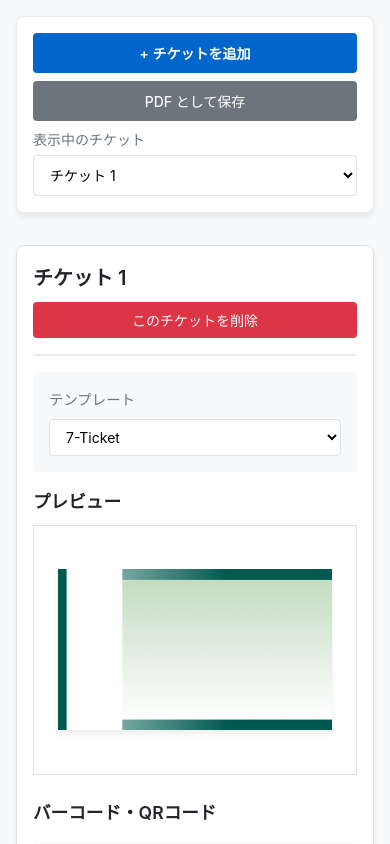
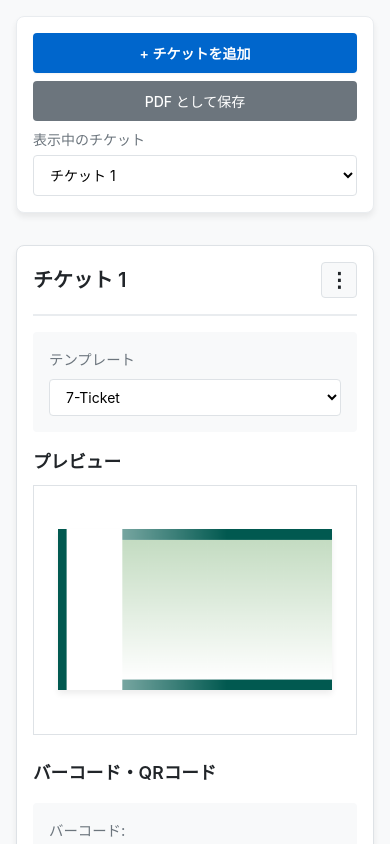
Before and after one commit to Project-Andraste/ticket-keepsake, a React (Vite) app: page / in a window 390 px wide. Shown: the top 844 px of the page. Built offline with nearby package versions, Linux system fonts and the light colour scheme.

Commit message:
:construction::sparkles: WIP: Add import and export functionality

```diff
--- a/src/components/TicketEditor.module.css
+++ b/src/components/TicketEditor.module.css
@@ -26,7 +26,98 @@
 	display: flex;
 	align-items: center;
 	gap: var(--spacing-md);
+	flex: 1;
+	min-width: 0;
+}
+
+.headerRight {
+	display: flex;
+	align-items: center;
+	gap: var(--spacing-sm);
 	flex-wrap: wrap;
+	position: relative;
+}
+
+.menuButton {
+	padding: 0.5rem 0.75rem;
+	background-color: var(--color-bg-secondary);
+	color: var(--color-text-primary);
+	border: 1px solid var(--color-border);
+	border-radius: var(--radius-sm);
+	cursor: pointer;
+	font-size: 20px;
+	font-weight: 700;
+	transition: all var(--transition-base);
+	line-height: 1;
+	width: 36px;
+	height: 36px;
+	display: flex;
+	align-items: center;
+	justify-content: center;
+}
+
+.menuButton:hover {
+	background-color: var(--color-bg-tertiary);
+	border-color: var(--color-primary);
+}
+
+.dropdownMenu {
+	position: absolute;
+	top: 100%;
+	right: 0;
+	margin-top: var(--spacing-xs);
+	background-color: var(--color-bg-primary);
+	border: 1px solid var(--color-border);
+	border-radius: var(--radius-sm);
+	box-shadow: var(--shadow-lg);
+	z-index: 10;
+	min-width: 200px;
+	overflow: hidden;
+}
+
+.menuItem {
+	width: 100%;
+	padding: 0.75rem 1rem;
+	background: none;
+	border: none;
+	text-align: left;
+	cursor: pointer;
+	font-size: 14px;
+	color: var(--color-text-primary);
+	transition: background-color var(--transition-base);
+	display: flex;
+	align-items: center;
+	gap: var(--spacing-sm);
+}
+
+.menuItem:hover {
+	background-color: var(--color-bg-secondary);
+}
+
+.menuItemDanger {
+	width: 100%;
+	padding: 0.75rem 1rem;
+	background: none;
+	border: none;
+	text-align: left;
+	cursor: pointer;
+	font-size: 14px;
+	color: var(--color-danger);
+	transition: background-color var(--transition-base);
+	display: flex;
+	align-items: center;
+	gap: var(--spacing-sm);
+}
+
+.menuItemDanger:hover {
+	background-color: var(--color-danger);
+	color: white;
+}
+
+.menuDivider {
+	height: 1px;
+	background-color: var(--color-border-light);
+	margin: var(--spacing-xs) 0;
 }
 
 .title {
@@ -214,13 +305,18 @@
 		padding: var(--spacing-md);
 	}
 
-	.header {
-		flex-direction: column;
-		align-items: flex-start;
-		gap: var(--spacing-sm);
+	.headerLeft {
+		width: 100%;
 	}
 
-	.headerLeft {
+	.headerRight {
+		flex-direction: row;
+		justify-content: flex-end;
+	}
+
+	.importButton,
+	.exportButton,
+	.deleteButton {
 		width: 100%;
 	}
 
@@ -254,7 +350,8 @@
 		padding: var(--spacing-md);
 	}
 
-	.deleteButton {
-		width: 100%;
+	.menuButton {
+		width: 36px;
+		height: 36px;
 	}
 }
--- a/src/components/TicketEditor.tsx
+++ b/src/components/TicketEditor.tsx
@@ -1,4 +1,4 @@
-import React from 'react';
+import React, { useEffect, useRef, useState } from 'react';
 import type { TemplateInfo, TemplateWithSvg, Ticket, TicketLine } from '../types';
 import { createDefaultLine, createLineFromTemplate } from '../utils/ticketHelpers';
 import { TicketDisplay } from './TicketDisplay';
@@ -15,6 +15,27 @@ interface TicketEditorProps {
 }
 
 export const TicketEditor: React.FC<TicketEditorProps> = ({ ticket, ticketNumber, templates, templatesWithSvg, onUpdate, onDelete }) => {
+	const [menuOpen, setMenuOpen] = useState(false);
+	const menuRef = useRef<HTMLDivElement>(null);
+	const fileInputRef = useRef<HTMLInputElement>(null);
+
+	// メニュー外クリックで閉じる
+	useEffect(() => {
+		const handleClickOutside = (event: MouseEvent) => {
+			if (menuRef.current && !menuRef.current.contains(event.target as Node)) {
+				setMenuOpen(false);
+			}
+		};
+
+		if (menuOpen) {
+			document.addEventListener('mousedown', handleClickOutside);
+		}
+
+		return () => {
+			document.removeEventListener('mousedown', handleClickOutside);
+		};
+	}, [menuOpen]);
+
 	const handleAddLine = () => {
 		const lastLine = ticket.lines[ticket.lines.length - 1];
 		const newLine = lastLine ? createLineFromTemplate(lastLine) : createDefaultLine();
@@ -43,15 +64,84 @@ export const TicketEditor: React.FC<TicketEditorProps> = ({ ticket, ticketNumber
 		onUpdate({ ...ticket, qrcode: value });
 	};
 
+	const handleExport = () => {
+		const ticketData = {
+			templateType: ticket.templateType,
+			lines: ticket.lines,
+			barcode: ticket.barcode,
+			qrcode: ticket.qrcode,
+		};
+		const json = JSON.stringify(ticketData, null, 2);
+		const blob = new Blob([json], { type: 'application/json' });
+		const url = URL.createObjectURL(blob);
+		const a = document.createElement('a');
+		a.href = url;
+		a.download = `ticket-${ticketNumber}.json`;
+		a.click();
+		URL.revokeObjectURL(url);
+		setMenuOpen(false);
+	};
+
+	const handleImport = (event: React.ChangeEvent<HTMLInputElement>) => {
+		const file = event.target.files?.[0];
+		if (!file) return;
+
+		const reader = new FileReader();
+		reader.onload = (e) => {
+			try {
+				const json = e.target?.result as string;
+				const ticketData = JSON.parse(json);
+
+				// 既存のIDを保持しつつ、インポートしたデータで更新
+				onUpdate({
+					...ticket,
+					templateType: ticketData.templateType || ticket.templateType,
+					lines: ticketData.lines || ticket.lines,
+					barcode: ticketData.barcode,
+					qrcode: ticketData.qrcode,
+				});
+				setMenuOpen(false);
+			} catch (error) {
+				console.error('インポートエラー:', error);
+				alert('チケットデータの読み込みに失敗しました');
+			}
+		};
+		reader.readAsText(file);
+		// ファイル入力をリセット（同じファイルを再度選択可能にする）
+		event.target.value = '';
+	};
+
+	const handleDeleteClick = () => {
+		setMenuOpen(false);
+		onDelete();
+	};
+
 	return (
 		<div className={styles.container} data-ticket-id={ticket.id}>
 			<div className={styles.header}>
 				<div className={styles.headerLeft}>
 					<h2 className={styles.title}>チケット {ticketNumber}</h2>
 				</div>
-				<button onClick={onDelete} className={styles.deleteButton}>
-					このチケットを削除
-				</button>
+				<div className={styles.headerRight} ref={menuRef}>
+					<button onClick={() => setMenuOpen(!menuOpen)} className={styles.menuButton} aria-label="メニュー">
+						⋮
+					</button>
+					{menuOpen && (
+						<div className={styles.dropdownMenu}>
+							<button onClick={() => fileInputRef.current?.click()} className={styles.menuItem}>
+								📥 インポート
+							</button>
+							<button onClick={handleExport} className={styles.menuItem}>
+								📤 エクスポート
+							</button>
+							<div className={styles.menuDivider} />
+							<button onClick={handleDeleteClick} className={styles.menuItemDanger}>
+								🗑️ チケットを削除
+							</button>
+						</div>
+					)}
+					<input ref={fileInputRef} type="file" accept=".json" onChange={handleImport} style={{ display: 'none' }} />
+				</div>
 			</div>
 
 			<div className={styles.content}>
```
